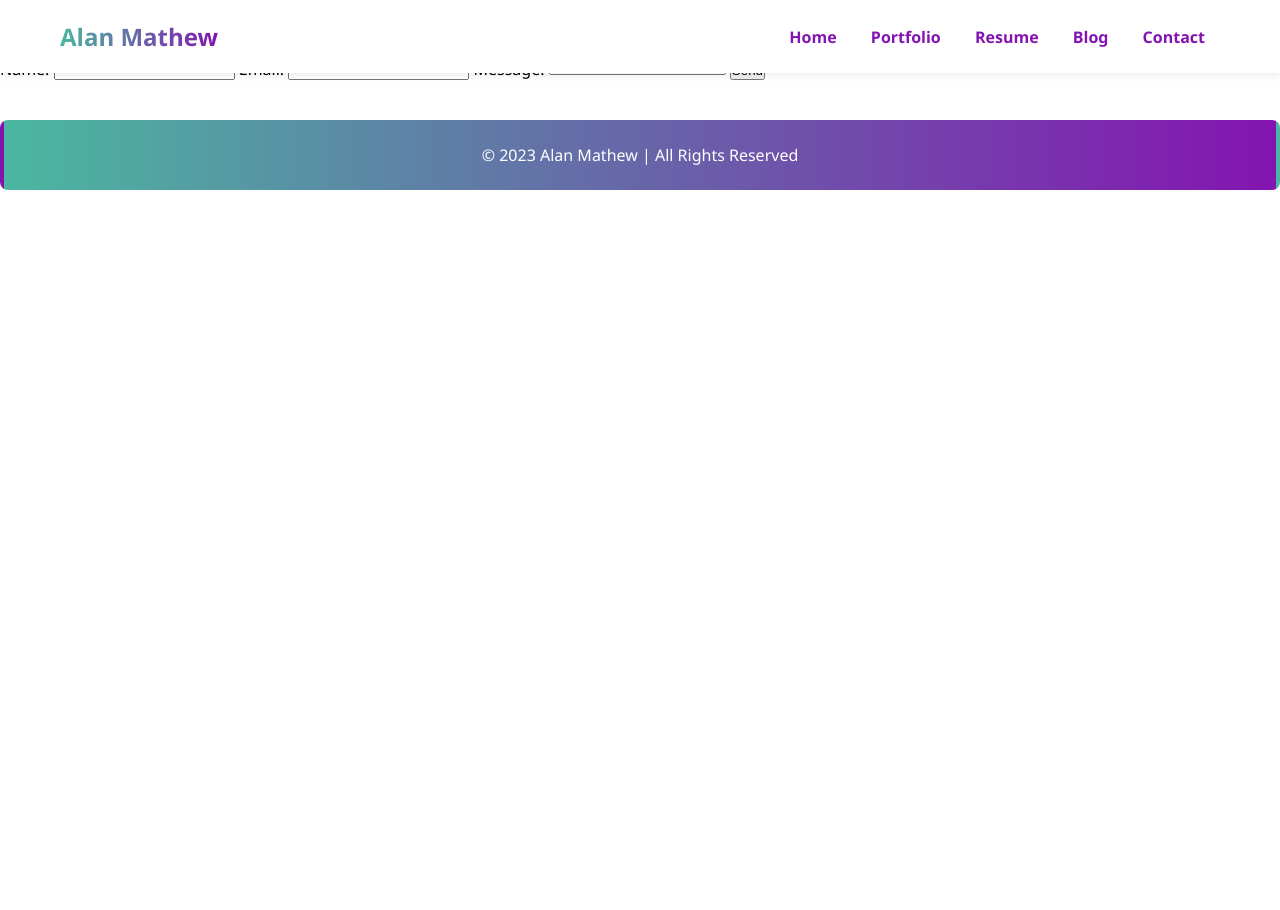
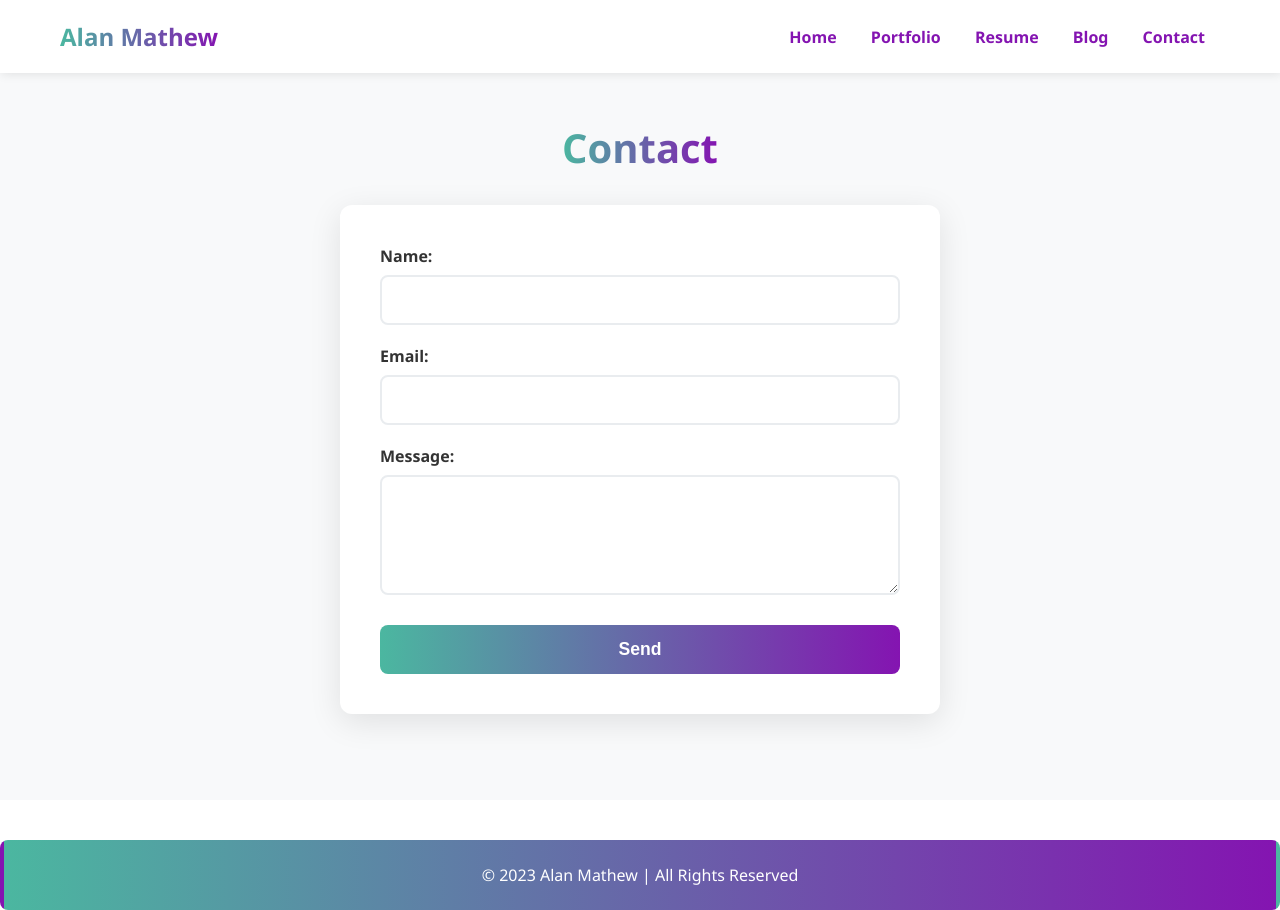
Before and after one commit to AlanGMathew2006/AlanGMathew.github.io, a plain HTML site: page contact.html in a window 1280 px wide. Before the commit the page ends 800 px from the top, so only its background shows below. Drawn offline with Linux system fonts and the light colour scheme.

```diff
--- a/style.css
+++ b/style.css
@@ -106,7 +106,8 @@
 }
 
 .about-content .left .btn:hover {
-  background: linear-gradient(90deg, #8414b1 0%, #4bb7a0 100%);
+  transform: translateY(-2px);
+  box-shadow: 0 4px 15px rgba(75, 183, 160, 0.3);
 }
 
 .about-content .right {
@@ -283,6 +284,95 @@
 }
 
 /*Contact Section Styles*/
+.contact-page main {
+  display: flex;
+  flex-direction: column;
+  align-items: center;
+  min-height: 100vh;
+  padding: 120px 20px 40px;
+  background-color: #f8f9fa;
+}
+
+.contact-page h1 {
+  text-align: center;
+  font-size: 2.5rem;
+  font-weight: 700;
+  background: linear-gradient(90deg, #4bb7a0 0%, #8414b1 100%);
+  -webkit-background-clip: text;
+  background-clip: text;
+  -webkit-text-fill-color: transparent;
+  margin-bottom: 30px;
+}
+
+#contact-form {
+  max-width: 600px;
+  width: 100%;
+  background: white;
+  padding: 40px;
+  border-radius: 12px;
+  box-shadow: 0 8px 32px rgba(0, 0, 0, 0.1);
+  margin: 0 auto;
+}
+
+#contact-form label {
+  display: block;
+  font-weight: 600;
+  color: #333;
+  margin-bottom: 8px;
+  margin-top: 20px;
+  font-size: 1rem;
+}
+
+#contact-form label:first-of-type {
+  margin-top: 0;
+}
+
+#contact-form input,
+#contact-form textarea {
+  width: 100%;
+  padding: 12px 16px;
+  border: 2px solid #e9ecef;
+  border-radius: 8px;
+  font-size: 1rem;
+  font-family: inherit;
+  transition: border-color 0.3s ease, box-shadow 0.3s ease;
+  box-sizing: border-box;
+}
+
+#contact-form input:focus,
+#contact-form textarea:focus {
+  outline: none;
+  border-color: #4bb7a0;
+  box-shadow: 0 0 0 3px rgba(75, 183, 160, 0.1);
+}
+
+#contact-form textarea {
+  min-height: 120px;
+  resize: vertical;
+}
+
+#contact-form button {
+  width: 100%;
+  padding: 14px 20px;
+  background: linear-gradient(90deg, #4bb7a0 0%, #8414b1 100%);
+  color: white;
+  border: none;
+  border-radius: 8px;
+  font-size: 1.1rem;
+  font-weight: 600;
+  cursor: pointer;
+  margin-top: 25px;
+  transition: transform 0.2s ease, box-shadow 0.3s ease;
+}
+
+#contact-form button:hover {
+  transform: translateY(-2px);
+  box-shadow: 0 4px 15px rgba(75, 183, 160, 0.3);
+}
+
+#contact-form button:active {
+  transform: translateY(0);
+}
 
 /* Footer Styles */
 footer {
```
